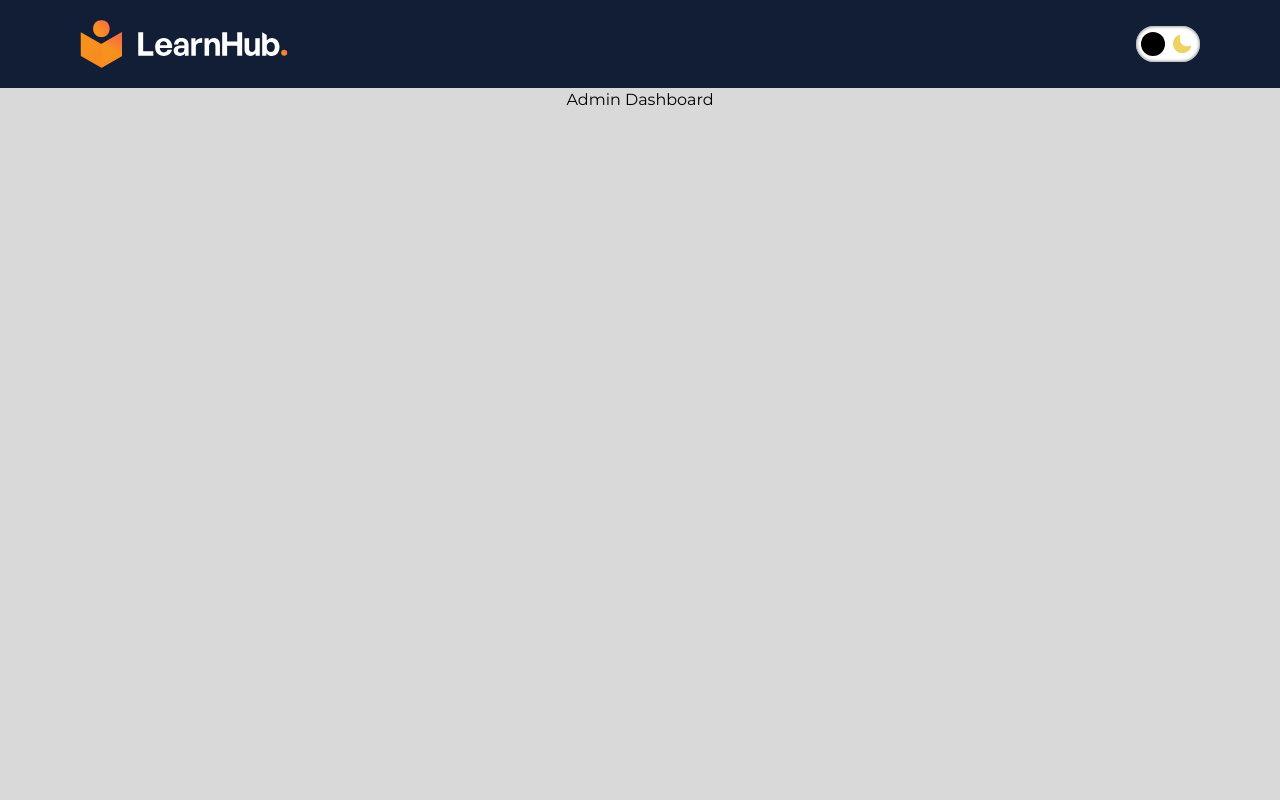
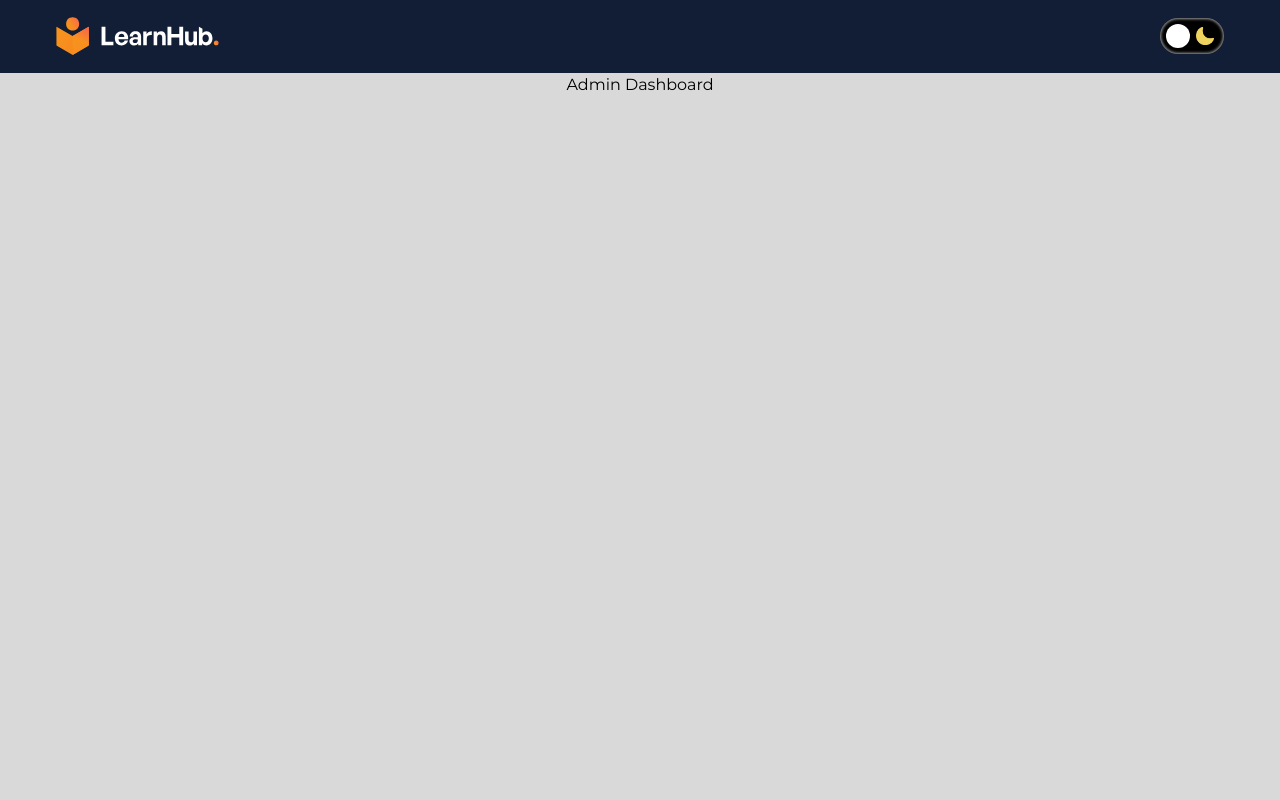
Before and after one commit to learnhubmk/app, a Next.js app: page /admin-dashboard in a window 1280 px wide. Shown: the top 800 px of the page. Built offline with nearby package versions, Linux system fonts and the light colour scheme.

Commit message:
refactor-navigation-#262

```diff
--- a/components/reusable-components/navigation/Navigation.tsx
+++ b/components/reusable-components/navigation/Navigation.tsx
@@ -10,36 +10,23 @@ import 'bootstrap-icons/font/bootstrap-icons.css';
 
 import styles from './navigation.module.scss';
 import { useTheme } from '../../../app/context/themeContext';
-import solImage from '../../../public/theme/sun.png';
+import sunImage from '../../../public/theme/sun.png';
 import moonImage from '../../../public/theme/moon.png';
+import LogoNavigation from '../../../public/logo/logo-black.svg';
 
 const Navigation = () => {
   const { theme, toggleTheme } = useTheme();
   const isSun = theme === 'light';
 
   return (
-    <nav className={`${styles.largeNavbar} ${isSun && styles.lightNavbar}`}>
-      <div className={styles.navContainer}>
-        <Link className={styles.navigationLogo} href="/">
-          <Image
-            src="/logo/logo-black.svg"
-            className={`${styles.navigationLogo}`}
-            alt="LearnHub Logo"
-            width={208}
-            height={48}
-          />
+    <nav className={`${styles.navigation} ${isSun && styles.lightNavigation}`}>
+      <div className={styles.navigationContainer}>
+        <Link className={styles.navigationLogoLink} href="/">
+          <Image src={LogoNavigation} className={styles.navigationLogo} alt="LearnHub Logo" />
         </Link>
-
-        <div
-          className={`${styles.themeBackgroundSize} ${!isSun ? styles.themeDark && styles.themeBackgroundLight : styles.themeLight && styles.themeBackgroundDark}`}
-          onClick={toggleTheme}
-        >
+        <div className={styles.toggleContainer} onClick={toggleTheme}>
           <div className={`${styles.animate} ${!isSun ? styles.moveRight : ''}`}>
-            {isSun ? (
-              <div className={`${styles.ellipse1} ${styles.ellipse}`} />
-            ) : (
-              <div className={`${styles.ellipse} ${styles.ellipse1}`} />
-            )}
+            <div className={`${styles.toggleButton} ${isSun && styles.marginLeftButton}`} />
           </div>
 
           {isSun ? (
@@ -48,15 +35,15 @@ const Navigation = () => {
               alt="Sun Image"
               width={18}
               height={18}
-              className={styles.customImageClass}
+              className={styles.moonImage}
             />
           ) : (
             <Image
-              src={solImage}
+              src={sunImage}
               alt="Moon Image"
               width={18}
               height={18}
-              className={styles.customImageClass1}
+              className={styles.sunImage}
             />
           )}
         </div>
--- a/components/reusable-components/navigation/navigation.module.scss
+++ b/components/reusable-components/navigation/navigation.module.scss
@@ -1,141 +1,65 @@
-@mixin respond-to($size) {
-  @if $size == 'small' {
-    @media (max-width: 768px) {
-      @content;
-    }
-  } @else if $size == 'medium' {
-    @media (min-width: 769px) and (max-width: 1024px) {
-      @content;
-    }
-  } @else if $size == 'large' {
-    @media (min-width: 1025px) and (max-width: 1440px) {
-      @content;
-    }
-  } @else if $size == 'extra-large' {
-    @media (min-width: 1441px) {
-      @content;
+.lightNavigation {
+  background-color: var(--section-bg-color);
+}
+
+.navigation {
+  padding: clamp(0.875rem, 0.76848rem + 0.401vw, 1.25rem) clamp(1.5rem, 0.50497rem + 3.746vw, 5rem);
+
+  .navigationContainer {
+    display: flex;
+    justify-content: space-between;
+    align-items: center;
+
+    .navigationLogoLink {
+      line-height: 0;
+
+      .navigationLogo {
+        width: 100%;
+        max-width: clamp(6.5rem, 4.65205rem + 6.957vw, 13rem);
+        height: auto;
+      }
     }
   }
 }
 
-.largeNavbar {
-  padding: 1.25rem 0;
-
-  @include respond-to('small') {
-    padding: 0.875rem 0;
-  }
-}
-
-.lightNavbar {
-  background-color: var(--section-bg-color);
-}
-
-.navContainer {
+.toggleContainer {
+  position: relative;
   display: flex;
-  justify-content: space-between;
   align-items: center;
-  margin-inline: 5rem;
-
-  @include respond-to('small') {
-    display: flex;
-    justify-content: space-between;
-    margin: 0 1.25rem;
-  }
-}
-
-.navigationLogo {
-  color: var(--text-color);
-  line-height: 0;
-  top: 1.56em;
-  left: 2.36em;
-
-  @include respond-to('small') {
-    width: 6.5rem;
-    height: 1.5rem;
-    margin-left: 0;
-  }
-}
-
-.themeBackgroundSize {
   width: 4rem;
   height: 2.25rem;
+  background-color: #000000;
+  box-shadow: inset 0px 0px 3px 1px rgb(161, 161, 161);
   border-radius: 100px;
-  display: flex;
-  align-items: center;
 
-  @include respond-to('small') {
-    margin-right: 0;
+  .animate {
+    transition: transform 0.2s ease;
+    display: flex;
+    align-items: center;
   }
-}
 
-.themeBackgroundDark {
-  background-color: #ffff;
-  box-shadow: inset 0px 0px 3px 1px rgb(161, 161, 161);
+  .moveRight {
+    transform: translateX(2.1875rem);
+  }
 
-  & .ellipse1 {
-    margin-left: 0.3125rem;
-    width: 1.5rem;
-    height: 1.5rem;
-    border-radius: 50%;
-    background-color: #000000;
-  }
-}
-
-.themeBackgroundLight {
-  background-color: #2a2a2d;
-  box-shadow: inset 0px 0px 3px 1px rgb(180, 180, 129);
-
-  & .ellipse {
+  .toggleButton {
     width: 1.5rem;
     height: 1.5rem;
     border-radius: 50%;
     background-color: #ffff;
   }
-}
 
-.animate {
-  transition: transform 0.2s ease;
-  display: flex;
-  align-items: center;
-}
+  .marginLeftButton {
+    margin-left: 0.375rem;
+  }
 
-.moveRight {
-  transform: translateX(2.1875rem);
-}
+  .moonImage {
+    position: absolute;
+    right: 15%;
+  }
 
-.themeDark {
-  background-color: var(--bg-color) !important;
-  color: var(--text-color) !important;
-
-  .menuElements {
-    color: var(--text-color) !important;
+  .sunImage {
+    position: absolute;
+    left: 15%;
   }
 }
-
-.themeLight {
-  background-color: #ffff !important;
-  color: var(--bg-color) !important;
-
-  .menuElements {
-    color: var(--bg-color) !important;
-  }
-}
-
-.customImageClass {
-  margin-left: 0.5rem;
-}
-
-.customImageClass1 {
-  transform: translateX(-0.9375rem);
-}
-
-.menuElementsNav {
-  display: flex;
-  list-style: none;
-  padding: 0px;
-}
-
-.menuElements {
-  align-items: center;
-  display: flex;
-}
```
